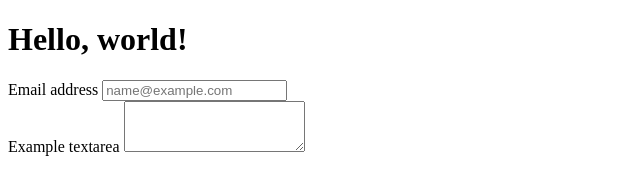
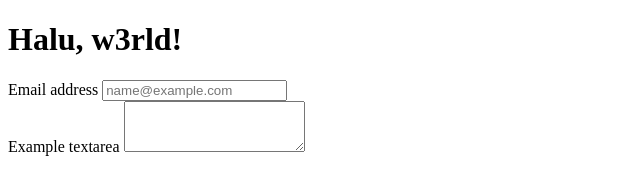
Before and after one commit to levigy/Try-README, a plain HTML site: page index.html in a window 1280 px wide. Shown: the full height of the page, 0-640 px from the left. Drawn offline with Linux system fonts and the light colour scheme.

Commit message:
edit heading

```diff
--- a/index.html
+++ b/index.html
@@ -6,7 +6,7 @@
     <title>Bootstrap demo</title>
   </head>
   <body>
-    <h1>Hello, world!</h1>
+    <h1>Halu, w3rld!</h1>
 <div class="container">
 <form>
 <div class="mb-3">
```
